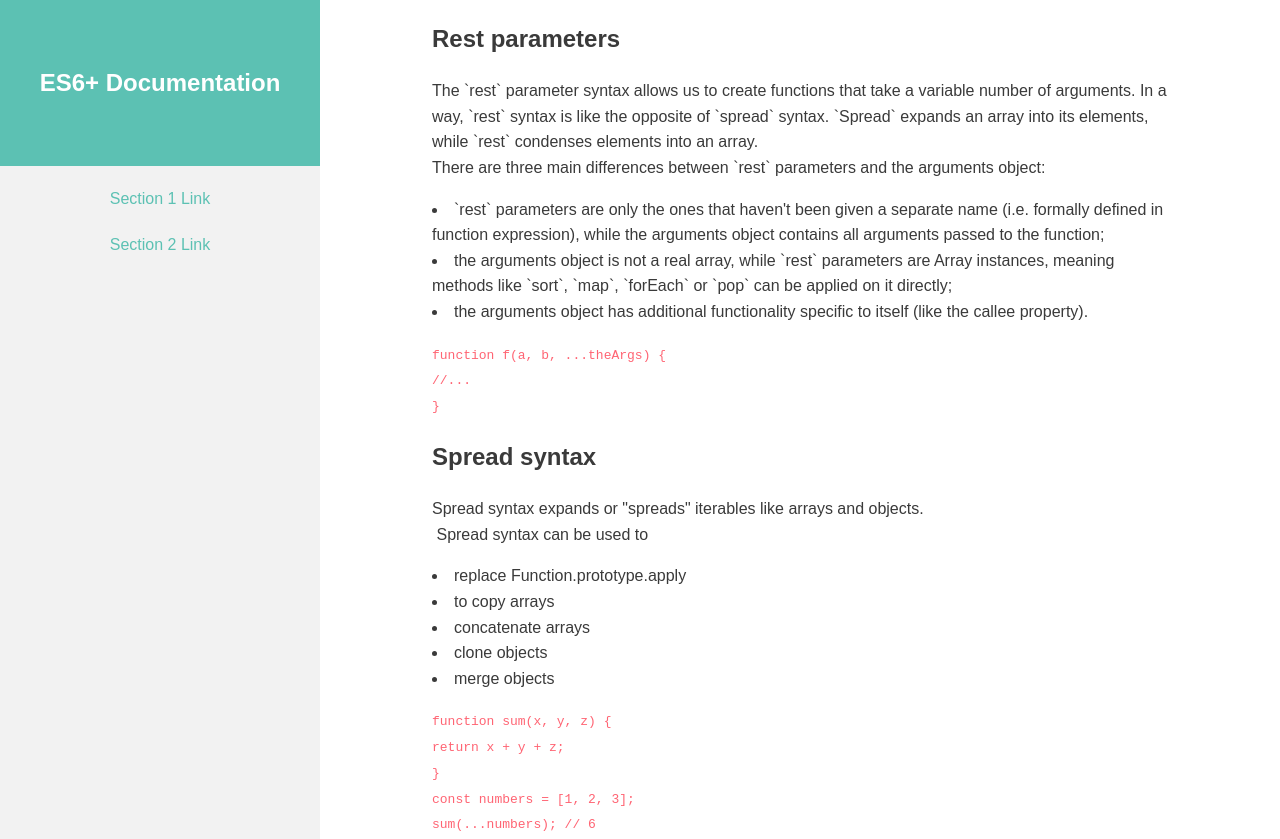
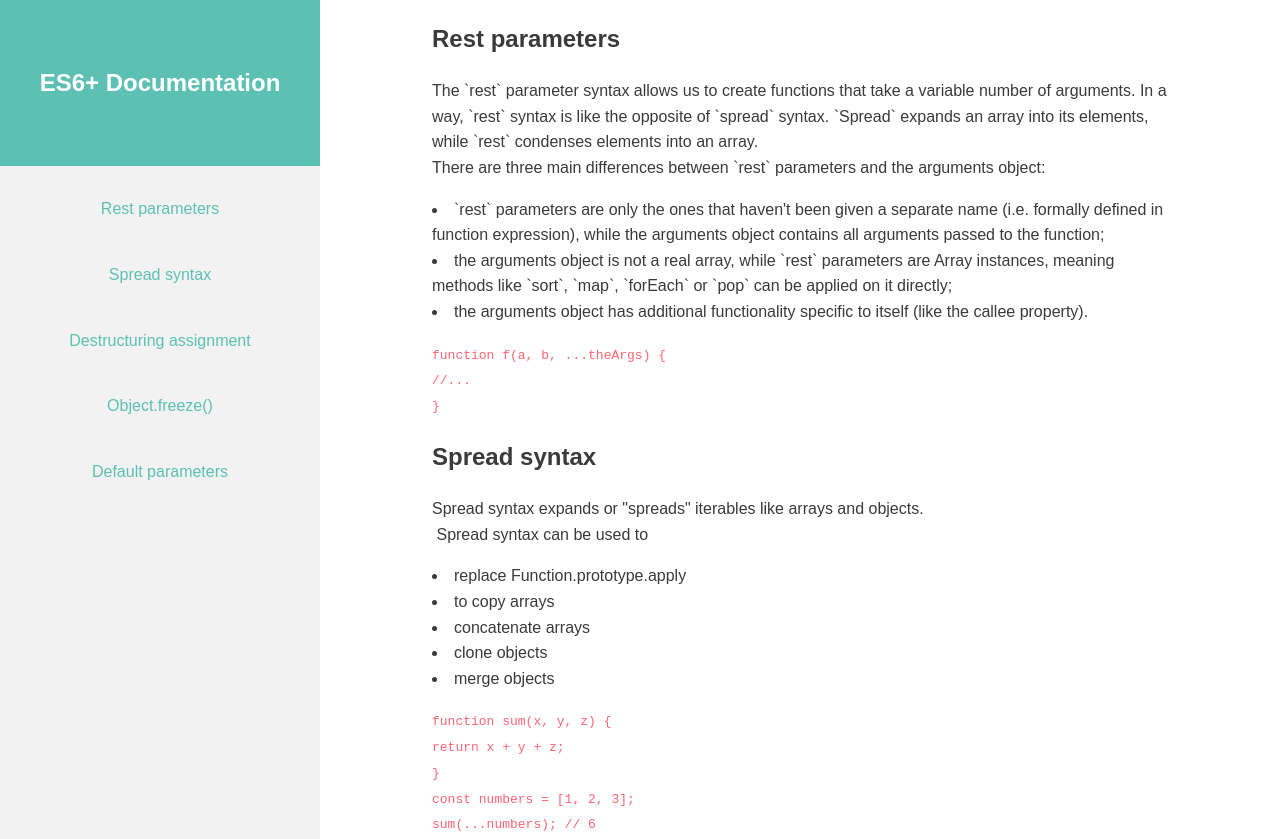
Before and after one commit to eunicode/tech-doc, a website with bundled scripts: page src/index.html in a window 1280 px wide. Shown: the top 839 px of the page. Built offline with nearby package versions, Linux system fonts and the light colour scheme.

Commit message:
Generate navbar links

```diff
--- a/src/index.html
+++ b/src/index.html
@@ -15,8 +15,6 @@
         </header>
         <!-- a text should correspond with section header text -->
         <ul class="nav-link-container">
-            <li><a class="nav-link">Section 1 Link</a></li>
-            <li><a class="nav-link">Section 2 Link</a></li>
         </ul>
     </nav>
 
@@ -30,7 +28,7 @@
 
     <script src="js/main-section.js" type="module"></script>
     <script src="js/navbar.js" type="module"></script>
-    <!-- <script src="https://cdn.freecodecamp.org/testable-projects-fcc/v1/bundle.js"></script> -->
+    <script src="https://cdn.freecodecamp.org/testable-projects-fcc/v1/bundle.js"></script>
 </body>
 </html>
 
--- a/src/js/main-section.js
+++ b/src/js/main-section.js
@@ -156,24 +156,9 @@ const getJSON = new Request('../data/data.json', {
 
 // See Promise object that fetch returns
 console.log(fetch(getJSON));
-
 // See the Response object that fetch's promise resolves to
 fetch(getJSON).then( response => console.log(response));
 // Alternatively: fetch(getJSON).then(console.log);
-
-// // Create fetch request. Fetch Request object with fetch() call.
-// // First parameter can be a URL or Request object
-// fetch(getJSON)
-//     // `fetch` returns a promise that resolves to the Response object of the
-//     // resource request.
-//     // Since `fetch` returns a promise, we can use `then` method.
-//     // We pass the Response object to then's onFulfillment callback function
-//     // We run Body.json() on the response to parse it (body text) as JSON.
-//     .then( (response) => response.json() )
-reuseFetch()
-    .then(generateListSections)
-    .then(testChaining)
-    .catch( error => console.log(error) );
 
 function reuseFetch() {
     // Create fetch request. Fetch Request object with fetch() call.
@@ -186,11 +171,20 @@ function reuseFetch() {
     // We run Body.json() on the response to parse it (body text) as JSON.
     .then( (response) => response.json() );
 }
+
+reuseFetch()
+    .then(generateListSections)
+    .then(testChaining)
+    .catch( error => console.log(error) );
+
 // DEFAULT EXPORT
-// Export a promise https://stackoverflow.com/questions/42958334/how-can-i-export-promise-result
+// Export a promise
+// https://stackoverflow.com/questions/42958334/how-can-i-export-promise-result
 // export default fetch(getJSON).then((res) => res.json());
+
 // NAMED EXPORT
-// Export a method that returns a promise https://stackoverflow.com/questions/38310183/importing-exporting-only-after-certain-promises-have-resolved
+// Export a method that returns a promise
+// https://stackoverflow.com/questions/38310183/importing-exporting-only-after-certain-promises-have-resolved
 export { reuseFetch };
 
 // TO DO
--- a/src/js/navbar.js
+++ b/src/js/navbar.js
@@ -8,7 +8,22 @@
 import { reuseFetch } from './main-section.js';
 
 function generateNavLinks(json) {
-    console.log('Imported a method that returns a promise: ', json);
+    const targetNode = document.querySelector('.nav-link-container');
+
+    const sections = document.querySelectorAll('.main-section');
+    console.log('sections: ', sections);
+
+    for (let i = 0; i < json.length; i++) {
+        const node = document.createElement('a');
+        node.className = 'nav-link';
+        node.textContent = json[i].title;
+        node.href = `#${sections[i].id}`;
+
+        const outerNode = document.createElement('ul');
+
+        outerNode.appendChild(node);
+        targetNode.appendChild(outerNode);
+    }
 }
 
 // Imported promise
```
